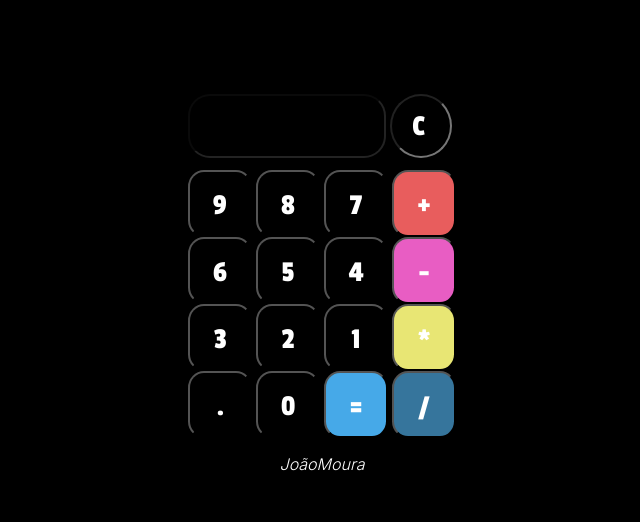
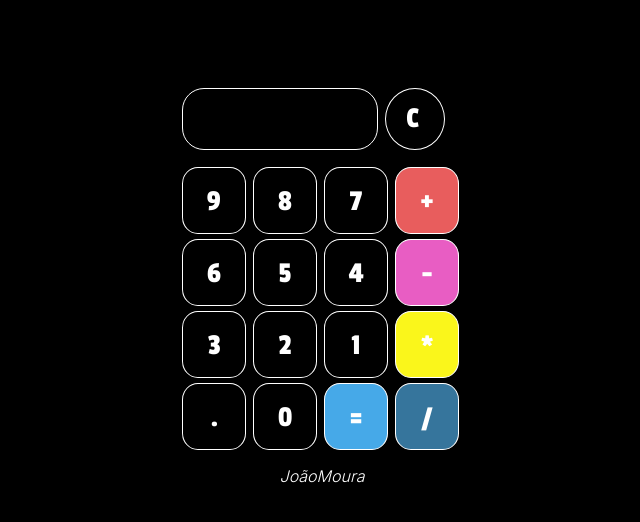
Before and after one commit to joaomouram/calculadora-simples, a plain HTML site: page index.html in a window 1280 px wide. Shown: the part 116-638 px from the top of the page, without its empty margins (326-966 px from the left). Drawn offline with Linux system fonts and the light colour scheme.

Commit message:
introdução de novas animações

```diff
--- a/estilo/style.css
+++ b/estilo/style.css
@@ -5,6 +5,7 @@
 @import url('https://fonts.googleapis.com/css2?family=Inter:wght@300&family=Passion+One&family=Sriracha&display=swap');
 
 h1 {
+    margin-bottom: 10px;
     font-family: Arial, sans-serif;
     color: #FFFF;
     position: absolute;
@@ -22,12 +23,20 @@ body {
 }
 
 input {
+    border: 1px solid #FFF;
+    margin: 5px 3px 0 0;
     color: #FFFF;
     padding: 17px;
     outline: none;
     font-size: 30px;
     font-family: 'Passion One', cursive;
     border-radius: 25%;
+}
+
+input:hover {
+    background-color: #FFF;
+    color: #000;
+    transition-duration: 0.6s;
 }
 
 .num {
@@ -62,24 +71,54 @@ input {
     background-color: #000;
 }
 
-.blue {
+.red {
     background-color: #E85D5D;
 }
 
-.pin {
+.red:hover {
+    background-color: #FFF;
+    color: #E85D5D;
+    transition-duration: 0.6s;
+}
+
+.pink {
     background-color: #E85DC3;
 }
 
-.gre {
-    background-color: #E8E674;
+.pink:hover {
+    background-color: #FFF;
+    color: #E85DC3;
+    transition-duration: 0.6s;
 }
 
-.pur {
+.yellow {
+    background-color: #faf61b;
+}
+
+.yellow:hover {
+    background-color: #FFF;
+    color: #faf61b;
+    transition-duration: 0.6s;
+}
+
+.lightBlue {
     background-color: #46A9E8;
 }
 
-.ora {
+.lightBlue:hover {
+    background-color: #FFF;
+    color: #46A9E8;
+    transition-duration: 0.6s;
+}
+
+.strongBlue {
     background-color: #36759C;
+}
+
+.strongBlue:hover {
+    background-color: #FFF;
+    color: #36759C;
+    transition-duration: 0.6s;
 }
 
 footer > p {
@@ -88,3 +127,11 @@ footer > p {
     text-align: center;
     font-style: italic;
 }
+
+footer > p:hover {
+    background-color: #FFF;
+    color: #000;
+    border-radius: 7px;
+    padding: 3px 0 3px 0;
+    transition-duration: 0.6s;
+}
--- a/index.html
+++ b/index.html
@@ -17,22 +17,22 @@
             <input class="num maincolor" type="button" name="btn9" value="9" onclick="displaynum(btn9.value)">
             <input class="num maincolor" type="button" name="btn8" value="8" onclick="displaynum(btn8.value)">
             <input class="num maincolor" type="button" name="btn7" value="7" onclick="displaynum(btn7.value)">
-            <input class="num blue" type="button" name="addbtn" value="+" onclick="displaynum(addbtn.value)"><br>
+            <input class="num red" type="button" name="addbtn" value="+" onclick="displaynum(addbtn.value)"><br>
 
             <input class="num maincolor" type="button" name="btn6" value="6" onclick="displaynum(btn6.value)">
             <input class="num maincolor" type="button" name="btn5" value="5" onclick="displaynum(btn5.value)">
             <input class="num maincolor" type="button" name="btn4" value="4" onclick="displaynum(btn4.value)">
-            <input class="num pin" type="button" name="subbtn" value="-" onclick="displaynum(subbtn.value)"><br>
+            <input class="num pink" type="button" name="subbtn" value="-" onclick="displaynum(subbtn.value)"><br>
 
             <input class="num maincolor" type="button" name="btn3" value="3" onclick="displaynum(btn3.value)">
             <input class="num maincolor" type="button" name="btn2" value="2" onclick="displaynum(btn2.value)">
             <input class="num maincolor" type="button" name="btn1" value="1" onclick="displaynum(btn1.value)">
-            <input class="num gre" type="button" name="mulbtn" value="*" onclick="displaynum(mulbtn.value)"><br>
+            <input class="num yellow" type="button" name="mulbtn" value="*" onclick="displaynum(mulbtn.value)"><br>
 
             <input class="num maincolor" type="button" name="dot" value="." onclick="displaynum(dot.value)">
             <input class="num maincolor" type="button" name="btn0" value="0" onclick="displaynum(btn0.value)">
-            <input class="num pur" type="button" name="eqlbtn" value="=" onclick="text1.value=eval(text1.value)">
-            <input class="num ora" type="button" name="divbtn" value="/" onclick="displaynum(divbtn.value)"><br>
+            <input class="num lightBlue" type="button" name="eqlbtn" value="=" onclick="text1.value=eval(text1.value)">
+            <input class="num strongBlue" type="button" name="divbtn" value="/" onclick="displaynum(divbtn.value)"><br>
         </form>
     </div>
     <footer>
```
